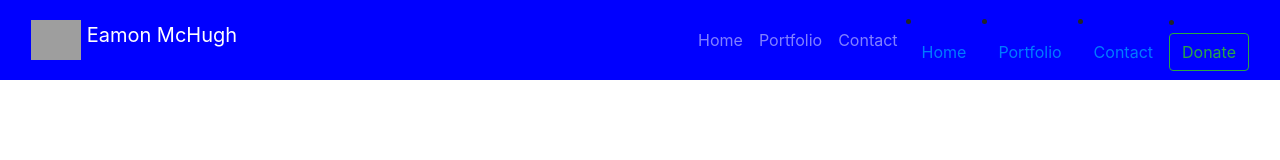
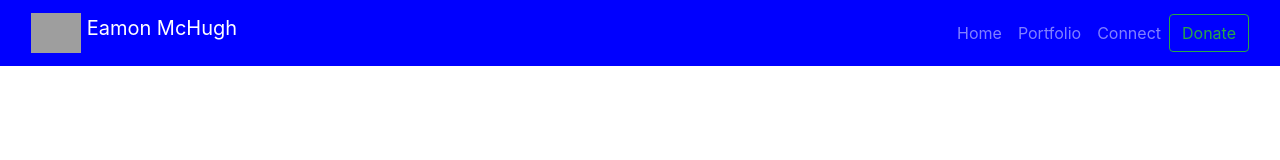
Before and after one commit to Eamon02/Portfolio, a plain HTML site: page index.html in a window 1280 px wide. Drawn offline with nearby package versions, Linux system fonts and the light colour scheme; grey boxes are pictures that could not be loaded.

Commit message:
Navbar tlc

```diff
--- a/index.html
+++ b/index.html
@@ -32,7 +32,7 @@
                  <button class="navbar-toggler" type="button" data-toggle="collapse" data-target="#navbarNav" aria-controls="navbarNav" aria-expanded="false" aria-label="Toggle navigation">
                     <span class="navbar-toggler-icon"></span>
                   </button>
-                  <div class="collapse navbar-collapse" id="navbarNav">
+                  <div class="collapse navbar-collapse" id="navbarResponsive">
                     <ul class="navbar-nav ml-auto">
                         <li class="nav-item">
                             <a class="nav-link" href="#">Home</a>
@@ -41,13 +41,13 @@
                             <a class="nav-link" href="#">Portfolio</a>
                         </li>
                         <li class="nav-item">
-                            <a class="nav-link" href="#">Contact</a>
+                            <a class="nav-link" href="#">Connect</a>
                         </li>
                     </ul>
 
 
                 <!-- added additional nav items with faded reactive text and subtle displat of active page based on text color and fade-->
-                <li class="nav-item active">
+               <!-- <li class="nav-item active">
                     <a class="nav-link" href="#">Home <span class="sr-only">(current)</span></a>
                   </li>
                   <li class="nav-item">
@@ -57,7 +57,7 @@
                     <a class="nav-link" href="#">Contact</a>
                   </li>
                   <li class="nav-item">
-                <form class="form-inline">
+                <form class="form-inline"> -->
                 <!--Button added to navbar-->
                     <button class="btn btn-outline-success" type="button">Donate</button>
                 </form>
```
